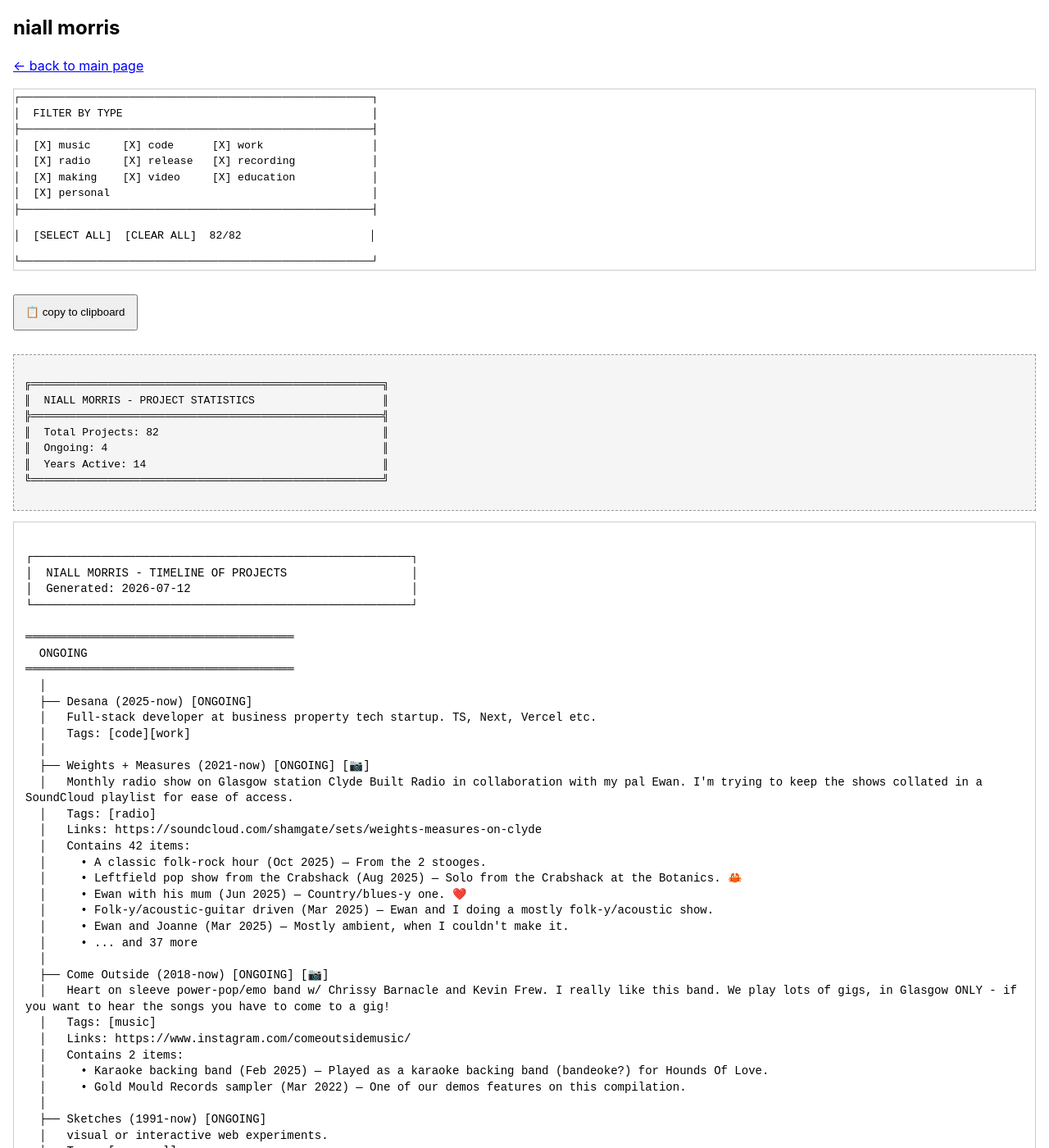
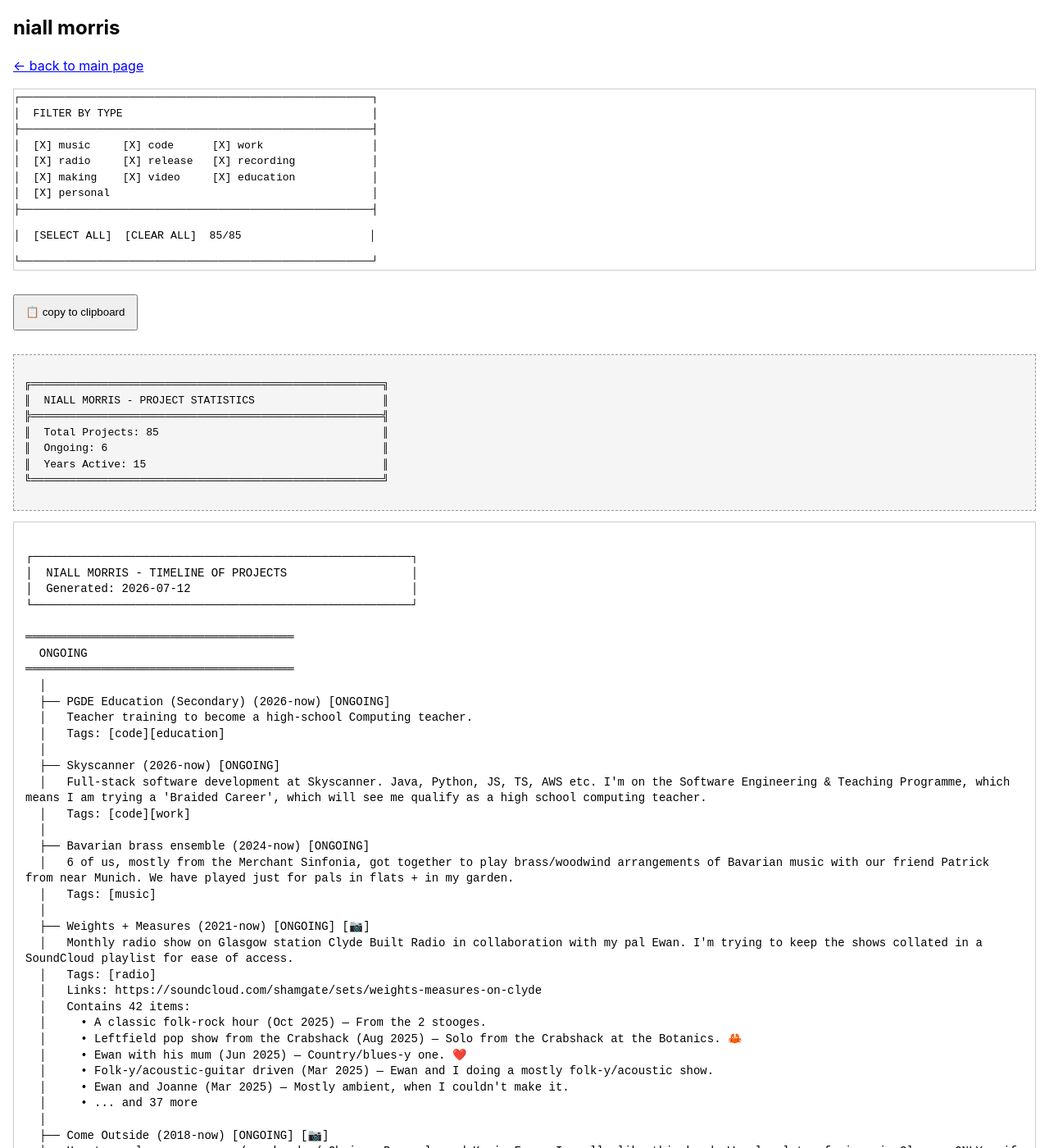
Before and after one commit to kingdomlevel/kingdomlevel.github.io, a Jekyll site: the page built from ascii.markdown, in a window 1280 px wide and 1400 px high. Shown: the whole window at 82% size. Built offline with Jekyll 4.4.1, drawn with Linux system fonts in a browser that asks for light colours; some of the changed text lies outside the part shown.

Commit message:
summer 2026: add skyscanner, pgde, shakespeare

```diff
--- a/_data/projects.yml
+++ b/_data/projects.yml
@@ -361,6 +361,24 @@
 # INDIVIDUAL PROJECTS (chronological, newest first)
 # ============================================
 
+- title: "PGDE Education (Secondary)"
+  description: "Teacher training to become a high-school Computing teacher."
+  tags: [code, education]
+  start: 2026-08
+  ongoing: true
+
+- title: "Skyscanner"
+  description: "Full-stack software development at Skyscanner. Java, Python, JS, TS, AWS etc. I'm on the Software Engineering & Teaching Programme, which means I am trying a 'Braided Career', which will see me qualify as a high school computing teacher."
+  tags: [code, work]
+  start: 2026-05
+  ongoing: true
+
+- title: "Shakespeare Plays"
+  description: "Acting, costumes etc in Shakespeare plays directed by my pals Chrissy and Kieran in their flat. All cast, no audience. We have done MacBeth and A Midsummer Night's Dream."
+  tags: [making]
+  start: 2025-10
+  end: 2026-07
+
 - title: "Cryptic Christmas Advent Crossword"
   description: "I'm in a group chat of friends who do an annual Christmas crossword. The Riddlemaster General Lesley Doherty sets the clues and releases them once a day. I built a web page that uses local storage so I can fill out the answers as I work them out!"
   tags: [code]
@@ -383,7 +401,7 @@
   description: "Full-stack developer at business property tech startup. TS, Next, Vercel etc."
   tags: [code, work]
   start: 2025-01
-  ongoing: true
+  end: 2026-04
 
 - title: "Treasure & The Troves recording"
   description: "Recorded bass guitar for my friend Joe's album for his new band."
@@ -407,10 +425,10 @@
       url: "https://www.instagram.com/p/C_0SbsqKQnz/"
 
 - title: "Bavarian brass ensemble"
-  description: "5 of us, mostly from the Merchant Sinfonia, got together to play brass/woodwind arrangements of Bavarian music with our friend Patrick from near Munich."
+  description: "6 of us, mostly from the Merchant Sinfonia, got together to play brass/woodwind arrangements of Bavarian music with our friend Patrick from near Munich. We have played just for pals in flats + in my garden."
   tags: [music]
   start: 2024-12
-  end: 2024-12
+  ongoing: true
 
 - title: "Good Body"
   description: "Short-lived band with a motley crew of Glasgow regulars! We played a few gigs, made some nice recordings at Chime in Glasgow and went to England for shows + a recording session at Sausage Studios in Hackney."
```
